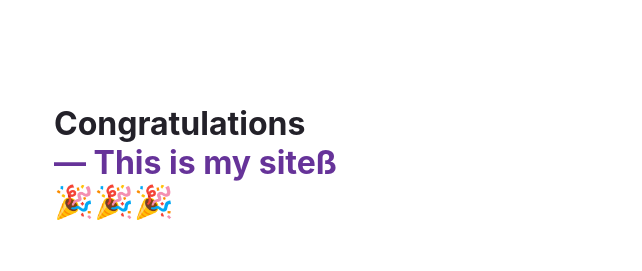
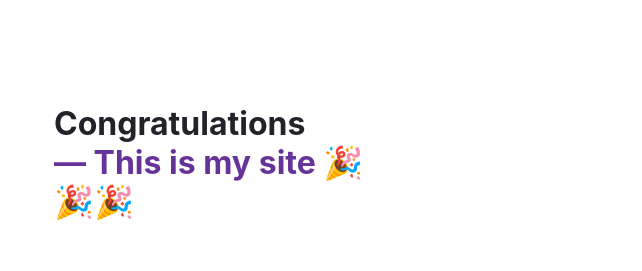
Before and after one commit to frisco3rd/programmed-monolouge, a Gatsby site: page / in a window 1280 px wide. Shown: the top 271 px of the page, without its empty margins (50-692 px from the left). Built offline with nearby package versions, Linux system fonts and the light colour scheme; Gatsby itself is replaced by a stand-in of ours.

Commit message:
yml file

```diff
--- a/src/pages/index.js
+++ b/src/pages/index.js
@@ -129,7 +129,7 @@ const IndexPage = () => {
       <h1 style={headingStyles}>
         Congratulations
         <br />
-        <span style={headingAccentStyles}>— This is my siteß 🎉🎉🎉</span>
+        <span style={headingAccentStyles}>— This is my site 🎉🎉🎉</span>
       </h1>
       <p style={paragraphStyles}>
         Edit <code style={codeStyles}>src/pages/index.js</code> to see this page
```
